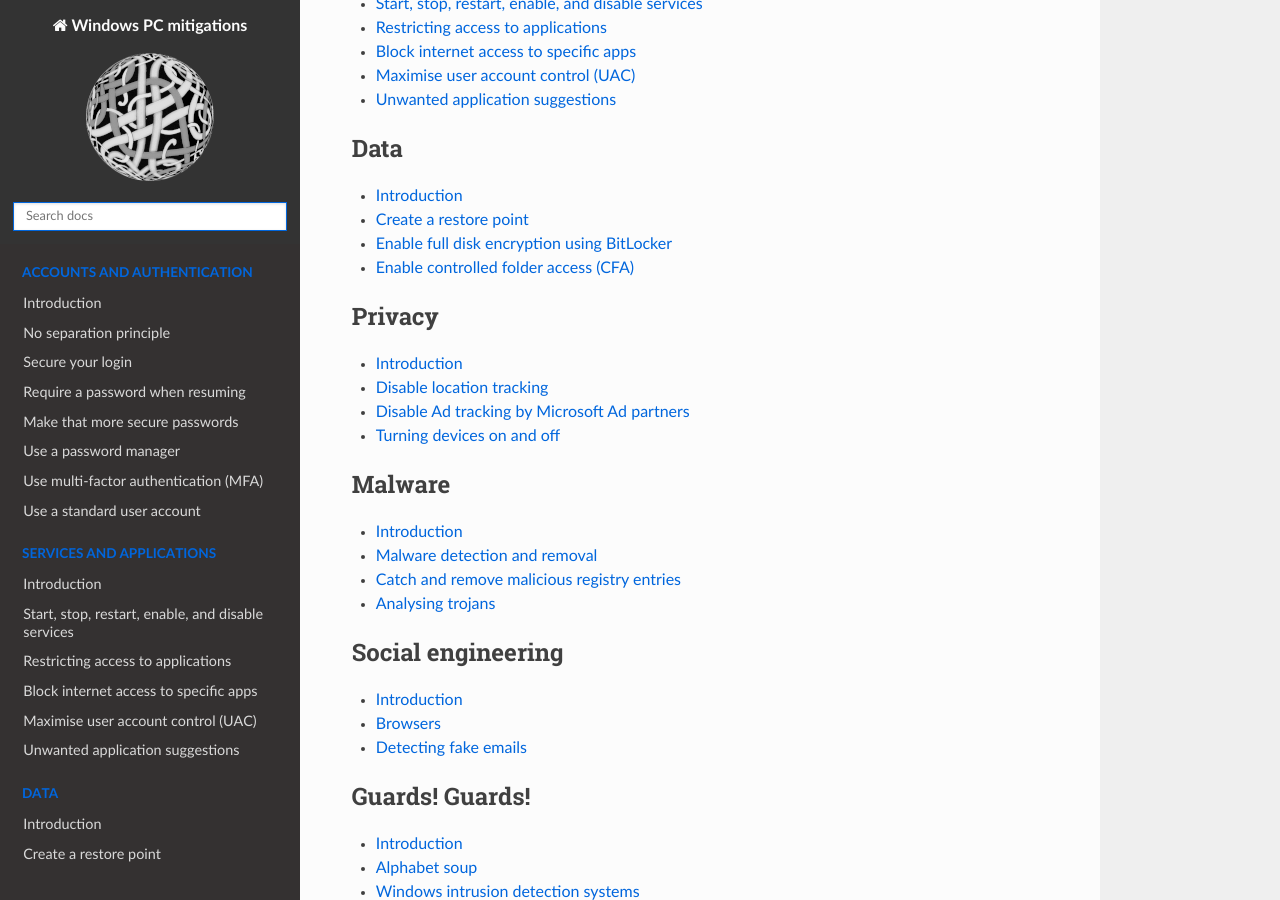
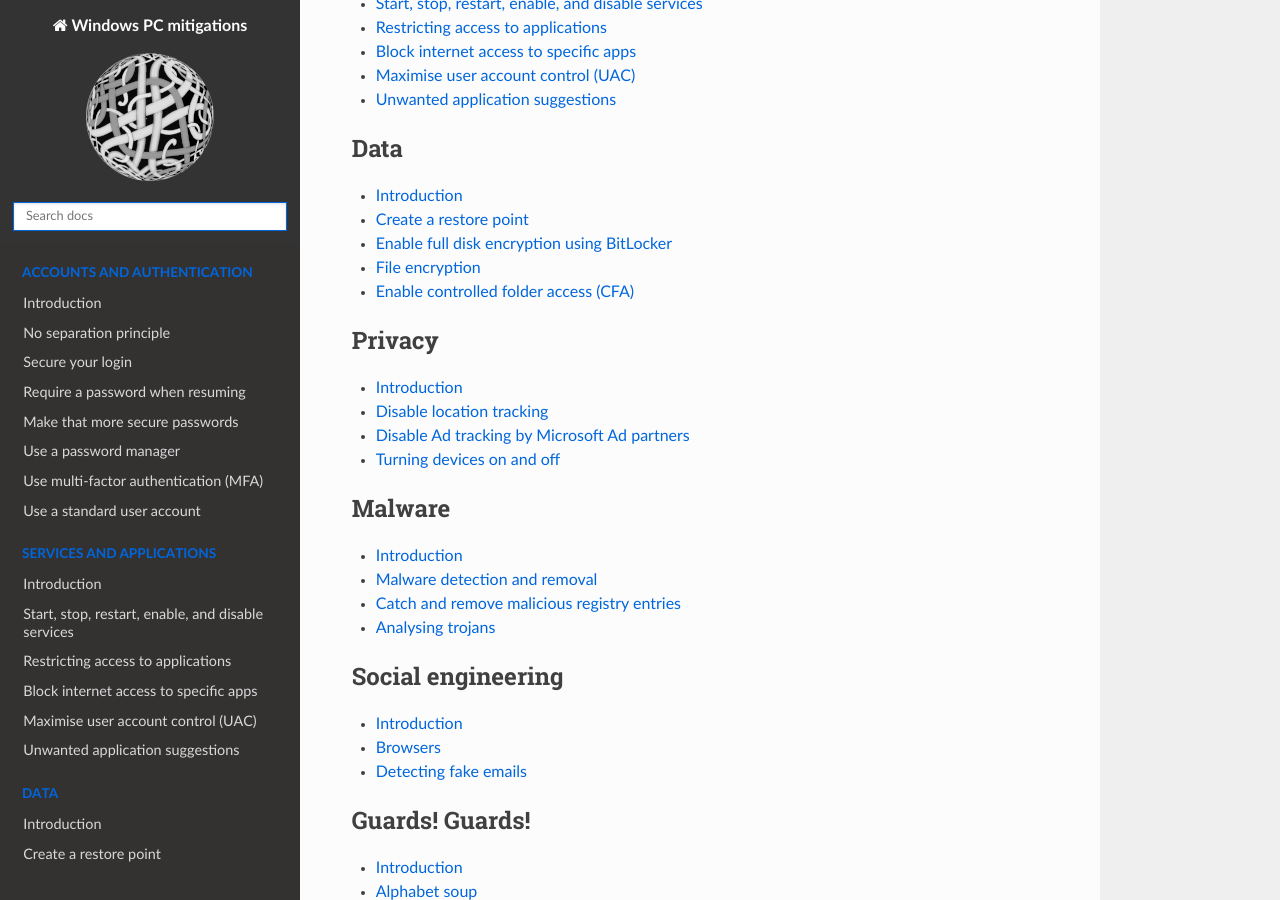
Before and after one commit to tymyrddin/blue-windows, a Sphinx documentation site: the page built from source/index.rst, in a window 1280 px wide and 900 px high, scrolled down 604 px. Built offline with Sphinx 7.4.7 and the Read the Docs theme 2.0.0, drawn with Linux system fonts in a browser that asks for light colours.

Commit message:
Version 0.1

```diff
--- a/source/index.rst
+++ b/source/index.rst
@@ -43,6 +43,7 @@ When we have an 11 (waiting for a key) we will test it, and add mitigations.
    docs/data/README.md
    docs/data/restore-point.md
    docs/data/disk-encryption.md
+   docs/data/file-encryption.md
    docs/data/cfa.md
 
 .. toctree::
```
